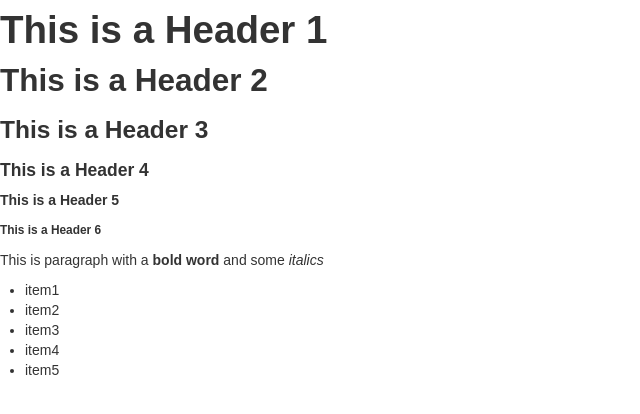
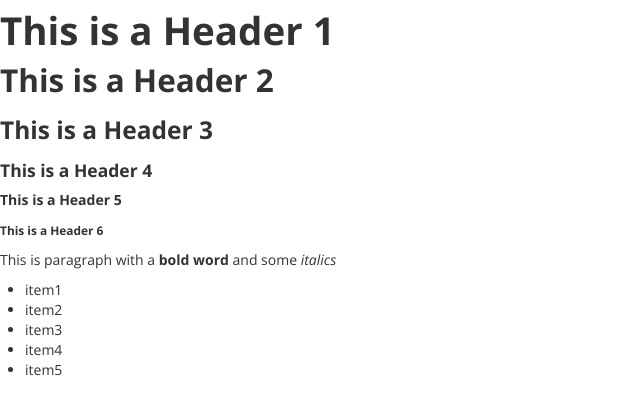
Before and after one commit to lisacatalano/webfonts, a plain HTML site: page index.html in a window 1280 px wide. Shown: the whole page, without its empty margins (0-640 px from the left). Drawn offline with nearby package versions, Linux system fonts and the light colour scheme.

Commit message:
Add web font from google

```diff
--- a/css/styles.css
+++ b/css/styles.css
@@ -1,3 +1,3 @@
 body {
-  font-family: sans-serif;
+  font-family: 'Open Sans', sans-serif;
 }
--- a/index.html
+++ b/index.html
@@ -5,6 +5,8 @@
     <title></title>
     <meta name="description" content="">
     <meta name="viewport" content="width=device-width">
+
+    <link href='http://fonts.googleapis.com/css?family=Open+Sans:400italic,400,700' rel='stylesheet' type='text/css'>
 
     <link rel="stylesheet" href="css/bootstrap.css">
     <link rel="stylesheet" href="css/styles.css">
```
